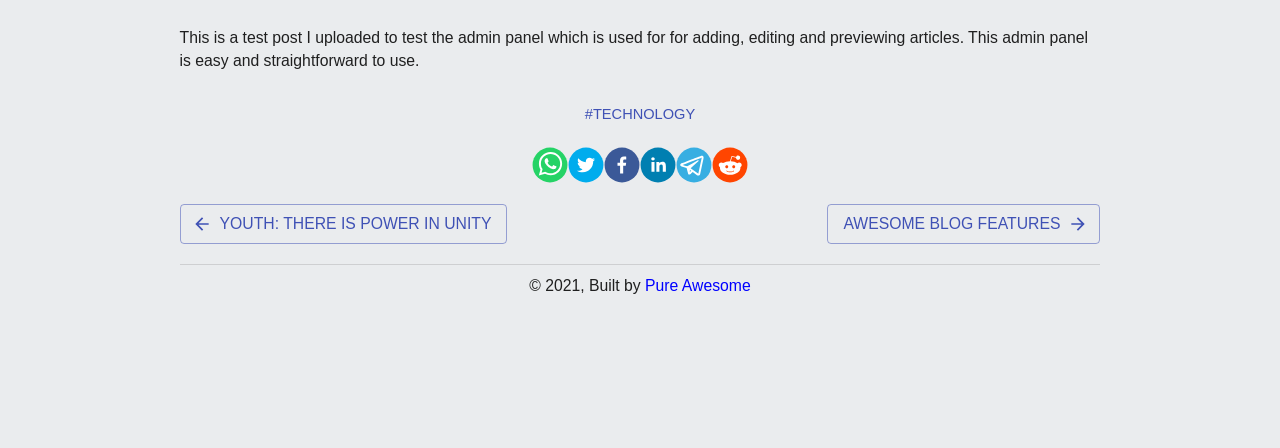
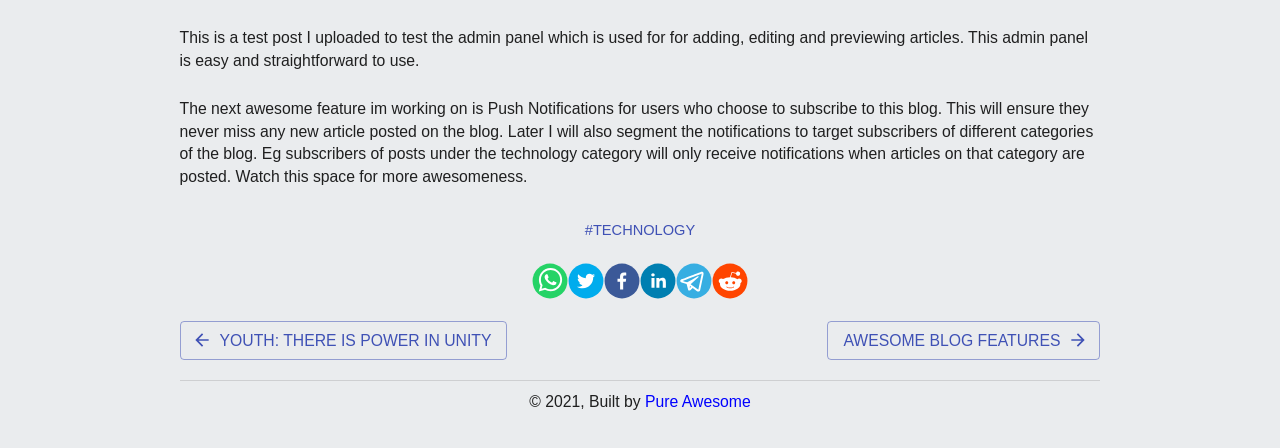
Before and after one commit to mkimbo/minimal-awesome-blog, a Gatsby site: page /blog/2021-02-19-push-notifications-on-awesome-blog.md/ in a window 1280 px wide. Shown: the part 238-686 px from the top of the page. Built offline with nearby package versions, Linux system fonts and the light colour scheme; Gatsby itself is replaced by a stand-in of ours; some packages are replaced by stand-ins of ours.

Commit message:
Update Post “2021-02-19-push-notifications-on-awesome-blog.md”

```diff
--- a/content/2021-02-19-push-notifications-on-awesome-blog.md.md
+++ b/content/2021-02-19-push-notifications-on-awesome-blog.md.md
@@ -8,3 +8,5 @@ tags:
   - technology
 ---
 This is a test post I uploaded to test the admin panel which is used for for adding, editing and previewing articles. This admin panel is easy and straightforward to use.
+
+The next awesome feature im working on is Push Notifications for users who choose to subscribe to this blog. This will ensure they never miss any new article posted on the blog. Later I will also segment the notifications to target subscribers of different categories of the blog. Eg subscribers of posts under the technology category will only receive notifications when articles on that category are posted. Watch this space for more awesomeness.
```
